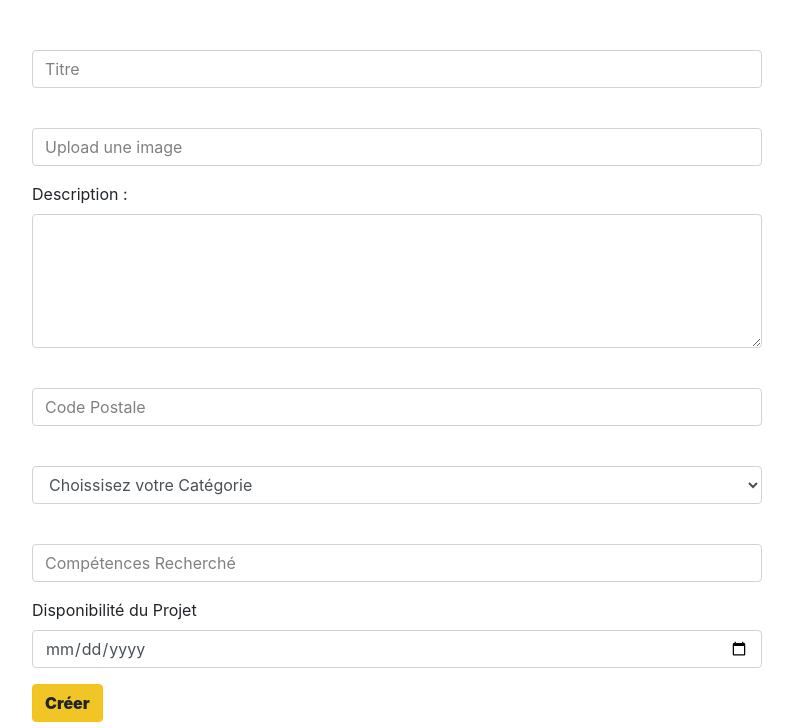
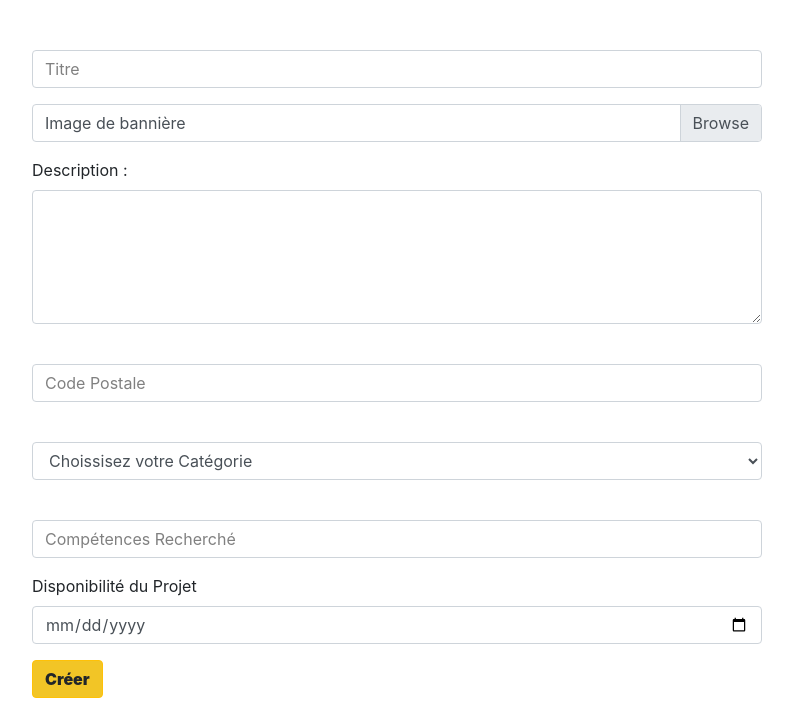
Before and after one commit to WildCodeSchool/lyon-php-2003-project2-sidebyside, a PHP site: template src/View/Project/add.html.twig in a window 1280 px wide. Shown: the part 72-800 px from the top of the page, without its empty margins (243-1036 px from the left). Run offline with PHP 8.4, Linux system fonts and the light colour scheme; the template is opened without the code that fills it, so the values that code supplies are empty; some libraries are stand-ins or nearby versions.

Commit message:
update the input upload image of _form.html.twig(create a project)

```diff
--- a/src/View/Project/_form.html.twig
+++ b/src/View/Project/_form.html.twig
@@ -10,9 +10,12 @@
                    placeholder="Titre" value="{{projects.title }}">
             <small class="text-danger">{% if errors is defined %}{{ errors.title }}{% endif %}</small>
         </div>
-        <div class="form-group">
-            <label for="inputImage"></label>
-            <input type="text" class="form-control" id="inputImage" name="banner_image" placeholder="Upload une image">
+        <div class="input-group mb-3">
+            <div class="custom-file">
+                <label class="custom-file-label" for="banner_image">Image de bannière</label>
+                <input type="hidden" name="MAX_FILE_SIZE" value=" 1000000">
+                <input type="file" class="custom-file-input" id="banner_image" name="banner_image">
+            </div>
         </div>
         <div class="form-group">
             <label for="inputDescribe">Description :</label>
```
